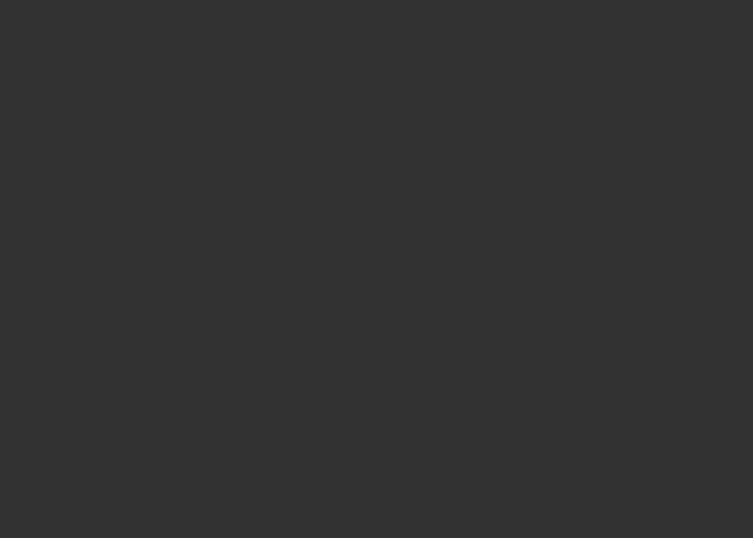
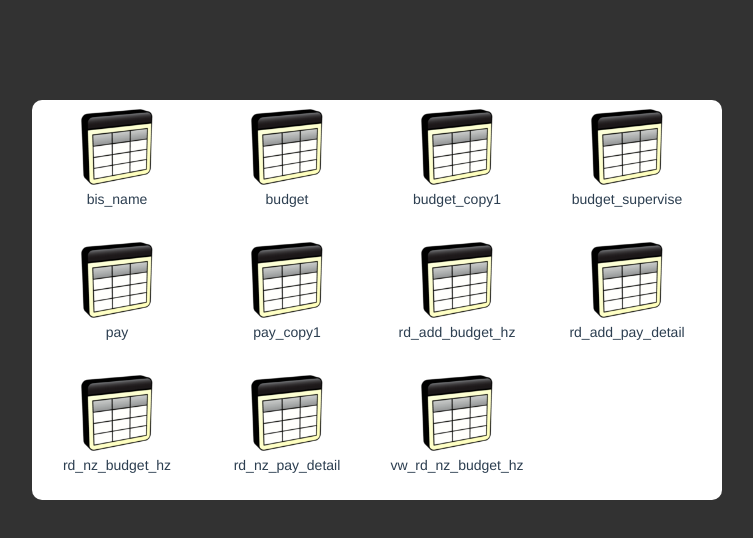
Before and after one commit to DigaAltman/sTool, a Vue app: page /tab-list in a window 1280 px wide. Shown: the top 538 px of the page, without its empty margins (263-1016 px from the left). Built offline with nearby package versions, Linux system fonts and the light colour scheme.

Commit message:
'表格组件'

```diff
--- a/src/components/Main.vue
+++ b/src/components/Main.vue
@@ -1,11 +1,9 @@
 <template>
   <div class='main'>
-<!--    <template v-if="user">-->
+    <template v-if="user">
       <database-group-dock/>
-
-
       <database-dock/>
-<!--    </template>-->
+    </template>
   </div>
 </template>
 
@@ -14,7 +12,7 @@
   import DatabaseGroupDock from './database-component/DatabaseGroupDock';
   import httpRequestService from '../service/HttpRequestService';
   import {ERROR, WARN} from '../common/DialogCommon.js';
-  import mapState from 'vuex';
+  import {mapState} from 'vuex';
 
   export default {
     name: 'Main',
@@ -23,7 +21,7 @@
       DatabaseDock
     },
     computed: {
-      // ...mapState(['user'])
+      ...mapState(['user'])
     },
     data() {
       return {}
--- /dev/null
+++ b/src/components/table-component/TableList.vue
@@ -0,0 +1,91 @@
+<template>
+  <div class="table-list">
+    <div class="table" @mouseover="changeZoomIndex(index)" @mouseout="changeZoomIndex(-999)" v-for="(item,index) in compileTableList" :index="index"
+         :style="{opacity: item ? 1 : 0}">
+      <div class="img" ><img src="../../assets/table.png"/></div>
+      <div class="title" >{{item ? item : '补充数据使用'}}</div>
+    </div>
+  </div>
+</template>
+
+<script>
+  export default {
+    name: "TableList",
+    data() {
+      return {
+        zoomIndex: -999,
+        tableList: [
+          'bis_name',
+          'budget',
+          'budget_copy1',
+          'budget_supervise',
+          'pay',
+          'pay_copy1',
+          'rd_add_budget_hz',
+          'rd_add_pay_detail',
+          'rd_nz_budget_hz',
+          'rd_nz_pay_detail',
+          'vw_rd_nz_budget_hz'
+        ]
+      }
+    },
+    methods: {
+      changeZoomIndex(index) {
+        this.zoomIndex = index;
+      }
+    },
+    computed: {
+      compileTableList() {
+        let v = this.tableList.length % 4;
+        if (v === 0) {
+          return this.tableList;
+        }
+
+        return [...this.tableList, ...Array.from({length:4 - v})]
+      }
+    }
+  }
+</script>
+
+<style lang="scss" scoped>
+  .table-list {
+    position: relative;
+    width: 690px;
+    height: 400px;
+    background-color: #fff;
+    margin: 100px auto;
+    border-radius: 10px;
+    display: flex;
+    justify-content: flex-start;
+    align-items: center;
+    flex-wrap: wrap;
+
+    .table {
+      margin: 5px 10px;
+      display: inline-block;
+      white-space: normal;
+      width: 150px;
+      height: 120px;
+      cursor: pointer;
+
+      .img {
+        margin: 0 auto;
+        width: 80px;
+        height: 80px;
+
+        img {
+          width: 100%;
+          height: 100%;
+        }
+      }
+
+      .title {
+        height: 25px;
+        line-height: 25px;
+        font-weight: 400;
+        font-size: 14px;
+      }
+
+    }
+  }
+</style>
--- a/src/router/index.js
+++ b/src/router/index.js
@@ -8,6 +8,7 @@ import Reset from "@/components/user-module/Reset";
 
 import Loading from "../components/common-component/Loading";
 import Dialog from "../components/common-component/Dialog";
+import TableList from "../components/table-component/TableList";
 
 Vue.use(Router);
 
@@ -48,6 +49,11 @@ export default new Router({
       path: '/loading',
       name: 'Loading',
       component: Loading
+    },
+    {
+      path: '/tab-list',
+      name: 'TableList',
+      component: TableList
     }
   ]
 })
```
Also changed, not shown: src/assets/table.png (added).
